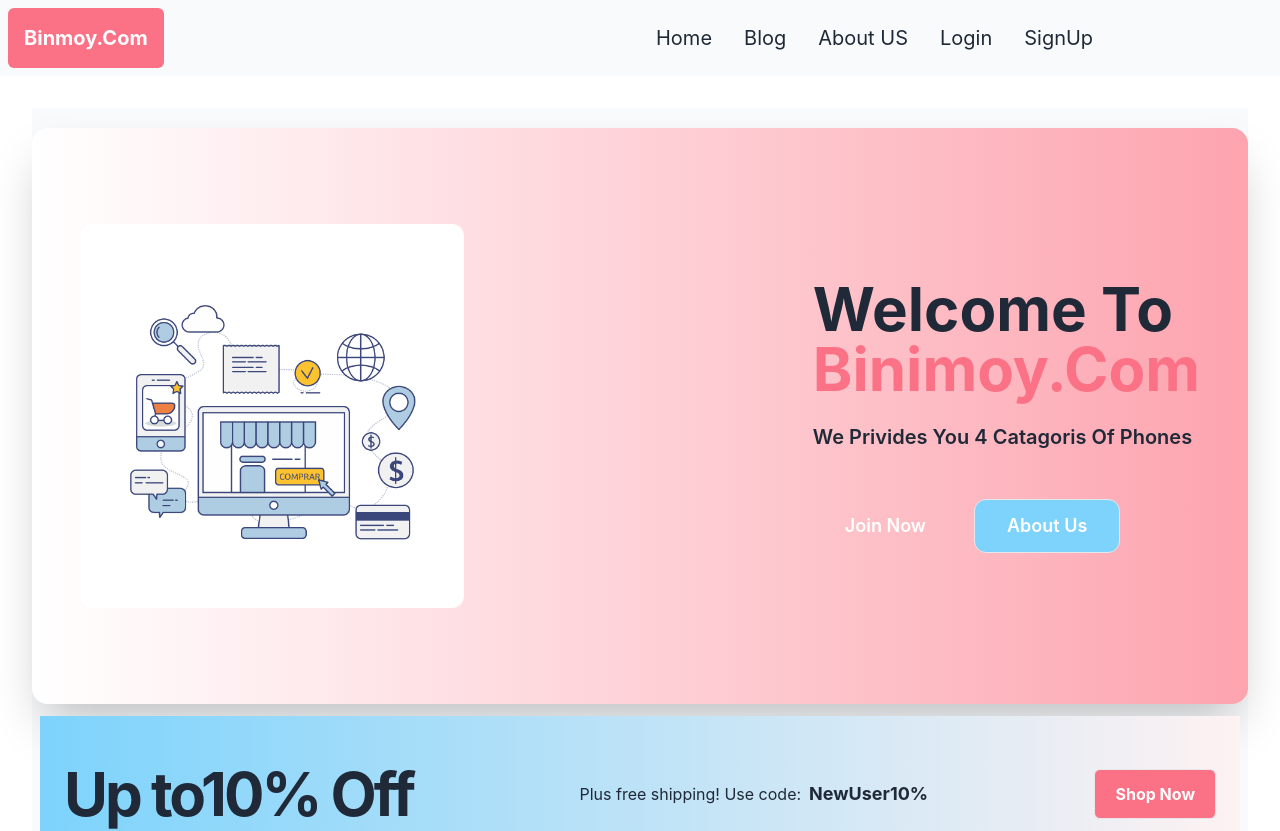
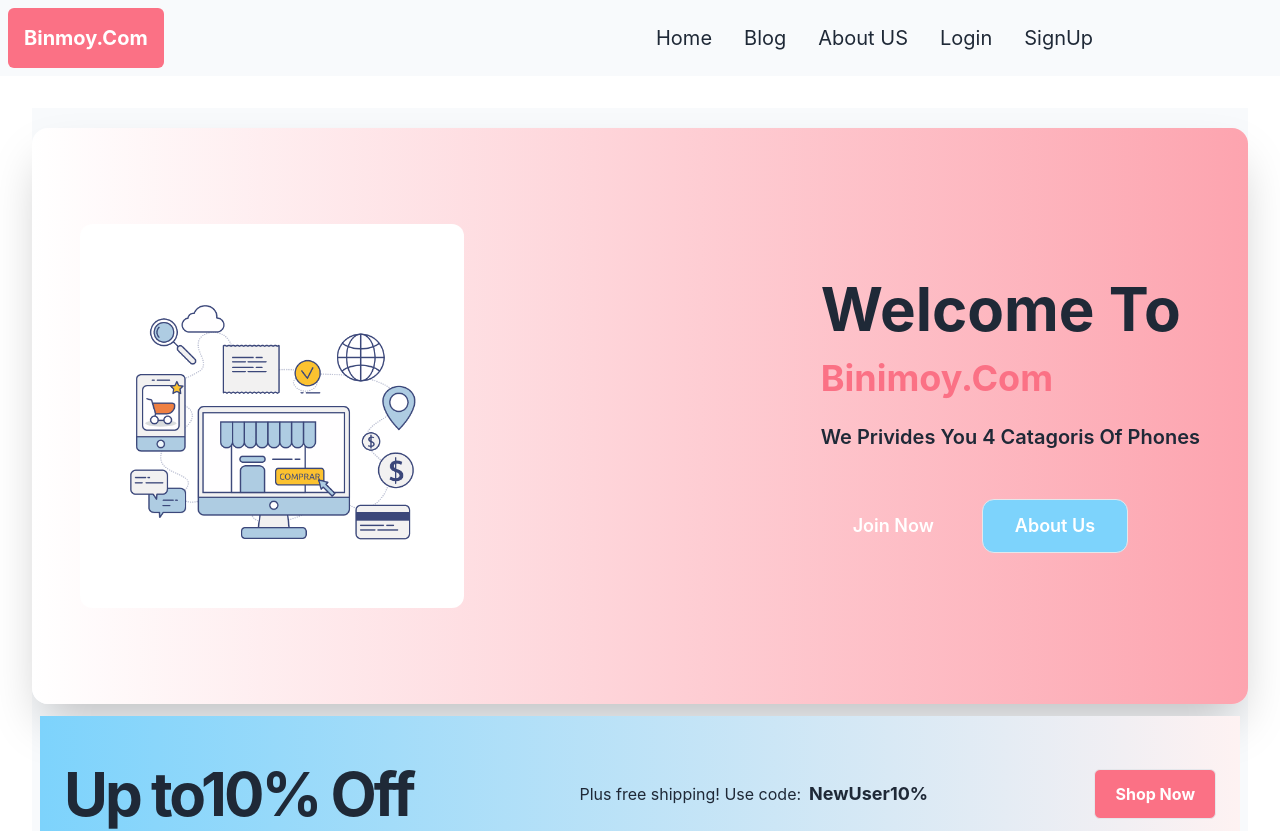
Before and after one commit to mdasif526976/Binmoy.Com, a React (Create React App) app: page / in a window 1280 px wide. Shown: the top 831 px of the page. Built offline with nearby package versions, Linux system fonts and the light colour scheme; no server answers.

Commit message:
home page

```diff
--- a/src/component/Home/BannerHome/BannerHome.js
+++ b/src/component/Home/BannerHome/BannerHome.js
@@ -13,7 +13,7 @@ const BannerHome = () => {
 		</div>
 		<div className="flex flex-col justify-center p-6 text-center rounded-sm lg:max-w-md xl:max-w-lg lg:text-left">
 			<h1 className="text-4xl font-bold leading-none sm:text-6xl">Welcome To <br/>
-       <span className='text-rose-400'>Binimoy.Com</span>
+       <span className='text-rose-400 text-3xl lg:text-4xl font-bold'>Binimoy.Com</span>
 			</h1>
 			<p className="mt-6 mb-8 text-xl font-semibold sm:mb-12">We Privides You 4 Catagoris Of Phones
 
```
